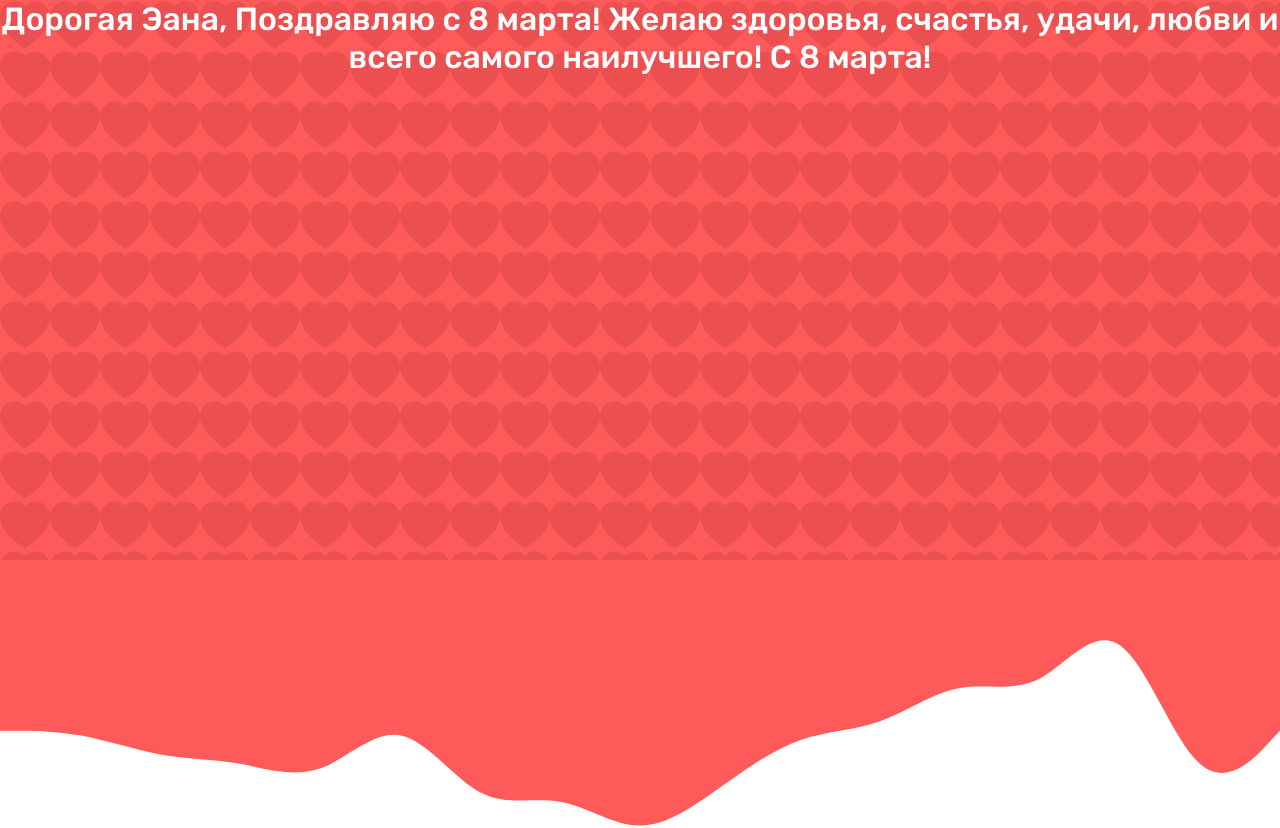
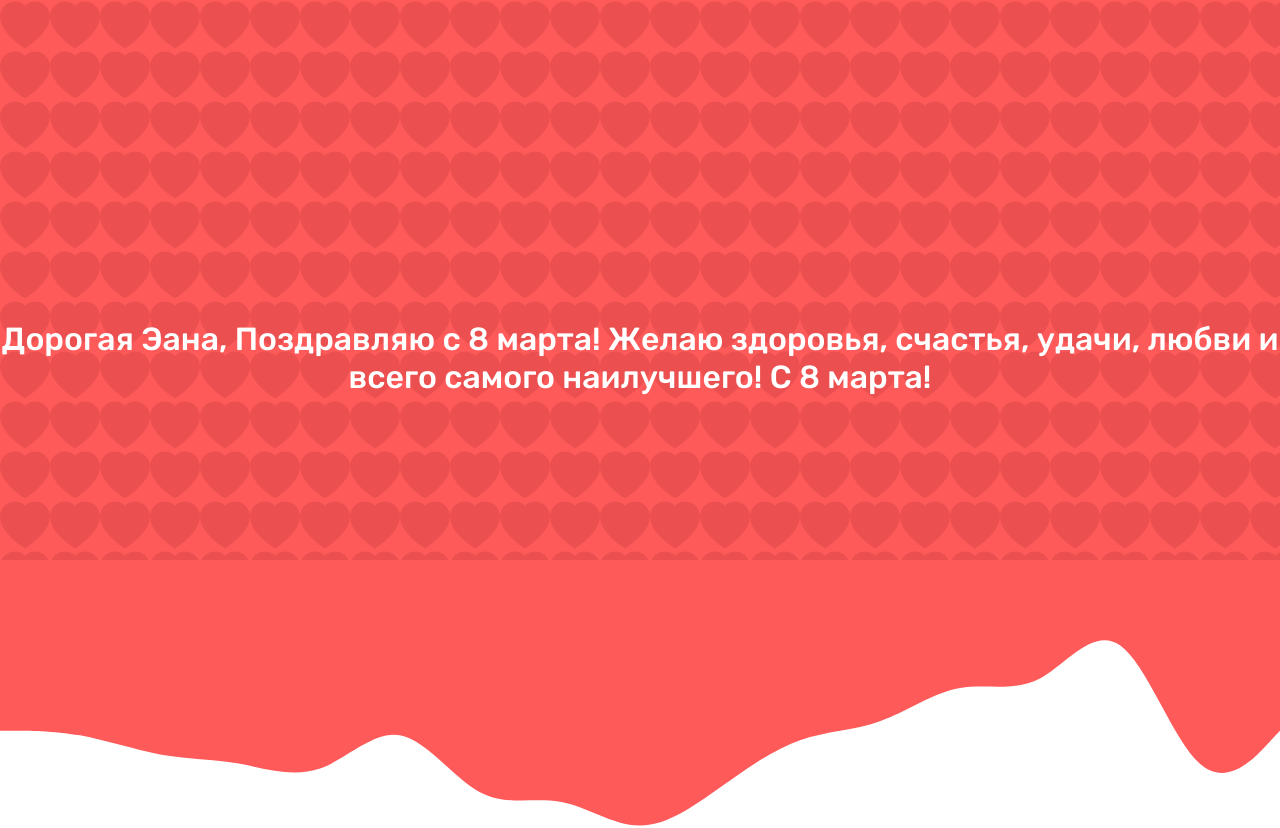
Before and after one commit to Ivavmak/march8, a plain HTML site: page index.html in a window 1280 px wide. Shown: the top 828 px of the page. Drawn offline with Linux system fonts and the light colour scheme.

Commit message:
Update index.html

```diff
--- a/index.html
+++ b/index.html
@@ -11,7 +11,7 @@
 
     <div class="textpart">
         <div class="container">
-            <div>Дорогая Эана, Поздравляю c 8 марта! Желаю здоровья, счастья, удачи, любви и всего самого наилучшего! С 8 марта!</div>
+            <div style="padding-top:25%;">Дорогая Эана, Поздравляю c 8 марта! Желаю здоровья, счастья, удачи, любви и всего самого наилучшего! С 8 марта!</div>
         </div>
     </div>
     <div class="heartpart" >
```
